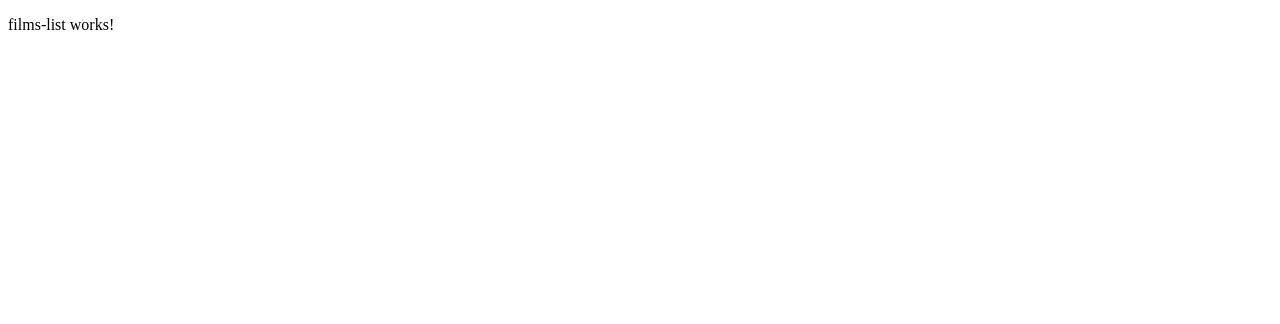
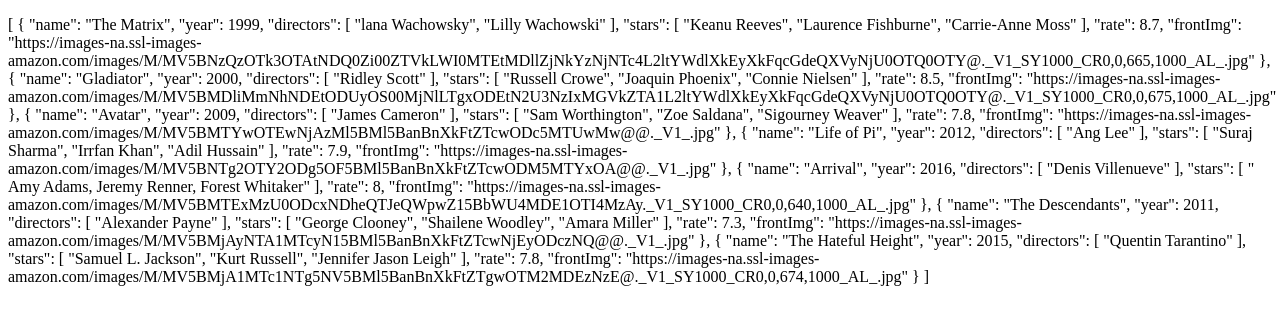
Before and after one commit to Sergeon/Ejemplo-Angular-Films, an Angular app: page / in a window 1280 px wide. Shown: the top 324 px of the page. Built offline with nearby package versions, Linux system fonts and the light colour scheme.

Commit message:
Muestro los films con el pipe json

```diff
--- a/src/app/films-list/films-list.component.html
+++ b/src/app/films-list/films-list.component.html
@@ -1,3 +1,3 @@
 <p>
-  films-list works!
+  {{ films | json }}
 </p>
--- a/src/app/films-list/films-list.component.ts
+++ b/src/app/films-list/films-list.component.ts
@@ -1,4 +1,5 @@
 import { Component, OnInit } from '@angular/core';
+import { films } from './../films.service';
 
 @Component({
   selector: 'app-films-list',
@@ -7,9 +8,12 @@ import { Component, OnInit } from '@angular/core';
 })
 export class FilmsListComponent implements OnInit {
 
+
+  films: any;
   constructor() { }
 
   ngOnInit() {
+    this.films = films;
   }
 
 }
--- /dev/null
+++ b/src/app/films.service.ts
@@ -0,0 +1,63 @@
+export const films = [
+    {
+        name: 'The Matrix',
+        year: 1999,
+        directors: ['lana Wachowsky', 'Lilly Wachowski' ],
+        stars: [ 'Keanu Reeves', 'Laurence Fishburne', 'Carrie-Anne Moss'],
+        rate: 8.7,
+        frontImg: 'https://images-na.ssl-images-amazon.com/' +
+        'images/M/MV5BNzQzOTk3OTAtNDQ0Zi00ZTVkLWI0MTEtMDllZjNkYzNjNTc4L2ltYWdlXkEyXkFqcGdeQXVyNjU0OTQ0OTY' +
+        '@._V1_SY1000_CR0,0,665,1000_AL_.jpg'
+    },
+    {
+        name: 'Gladiator',
+        year: 2000,
+        directors: ['Ridley Scott'],
+        stars: ['Russell Crowe', 'Joaquin Phoenix', 'Connie Nielsen'],
+        rate: 8.5,
+        frontImg: 'https://images-na.ssl-images-amazon.com/images/M/MV5BMDliMmNhNDEtODUyOS00MjNl' +
+        'LTgxODEtN2U3NzIxMGVkZTA1L2ltYWdlXkEyXkFqcGdeQXVyNjU0OTQ0OTY@._V1_SY1000_CR0,0,675,1000_AL_.jpg'
+    },
+    {
+        name: 'Avatar',
+        year: 2009,
+        directors: ['James Cameron'],
+        stars: ['Sam Worthington', 'Zoe Saldana', 'Sigourney Weaver'],
+        rate: 7.8,
+        frontImg: 'https://images-na.ssl-images-amazon.com/images/M/MV5BMTYwOTEwNjAzMl5BMl5BanBnXkFtZTcwODc5MTUwMw@@._V1_.jpg'
+    },
+    {
+        name: 'Life of Pi',
+        year: 2012,
+        directors: ['Ang Lee'],
+        stars: ['Suraj Sharma', 'Irrfan Khan', 'Adil Hussain'],
+        rate: 7.9,
+        frontImg: 'https://images-na.ssl-images-amazon.com/images/M/MV5BNTg2OTY2ODg5OF5BMl5BanBnXkFtZTcwODM5MTYxOA@@._V1_.jpg',
+    },
+    {
+        name: 'Arrival',
+        year: 2016,
+        directors: ['Denis Villenueve'],
+        stars: [' Amy Adams, Jeremy Renner, Forest Whitaker'],
+        rate: 8.0,
+        frontImg: 'https://images-na.ssl-images-amazon.com/images/M/MV5BMTExMzU0ODcxNDheQTJeQWpw' +
+        'Z15BbWU4MDE1OTI4MzAy._V1_SY1000_CR0,0,640,1000_AL_.jpg'
+    },
+    {
+        name: 'The Descendants',
+        year: 2011,
+        directors: ['Alexander Payne'],
+        stars: ['George Clooney', 'Shailene Woodley', 'Amara Miller'],
+        rate: 7.3,
+        frontImg: 'https://images-na.ssl-images-amazon.com/images/M/MV5BMjAyNTA1MTcyN15BMl5BanBnXkFtZTcwNjEyODczNQ@@._V1_.jpg'
+    },
+    {
+        name: 'The Hateful Height',
+        year: 2015,
+        directors: ['Quentin Tarantino'],
+        stars: ['Samuel L. Jackson', 'Kurt Russell', 'Jennifer Jason Leigh'],
+        rate: 7.8,
+        frontImg: 'https://images-na.ssl-images-amazon.com/images/M/MV5BMjA1MTc1NTg5' +
+        'NV5BMl5BanBnXkFtZTgwOTM2MDEzNzE@._V1_SY1000_CR0,0,674,1000_AL_.jpg'
+    }
+];
```
Also changed, not shown: 1 other file (tests, documents, lock files or other folders).
